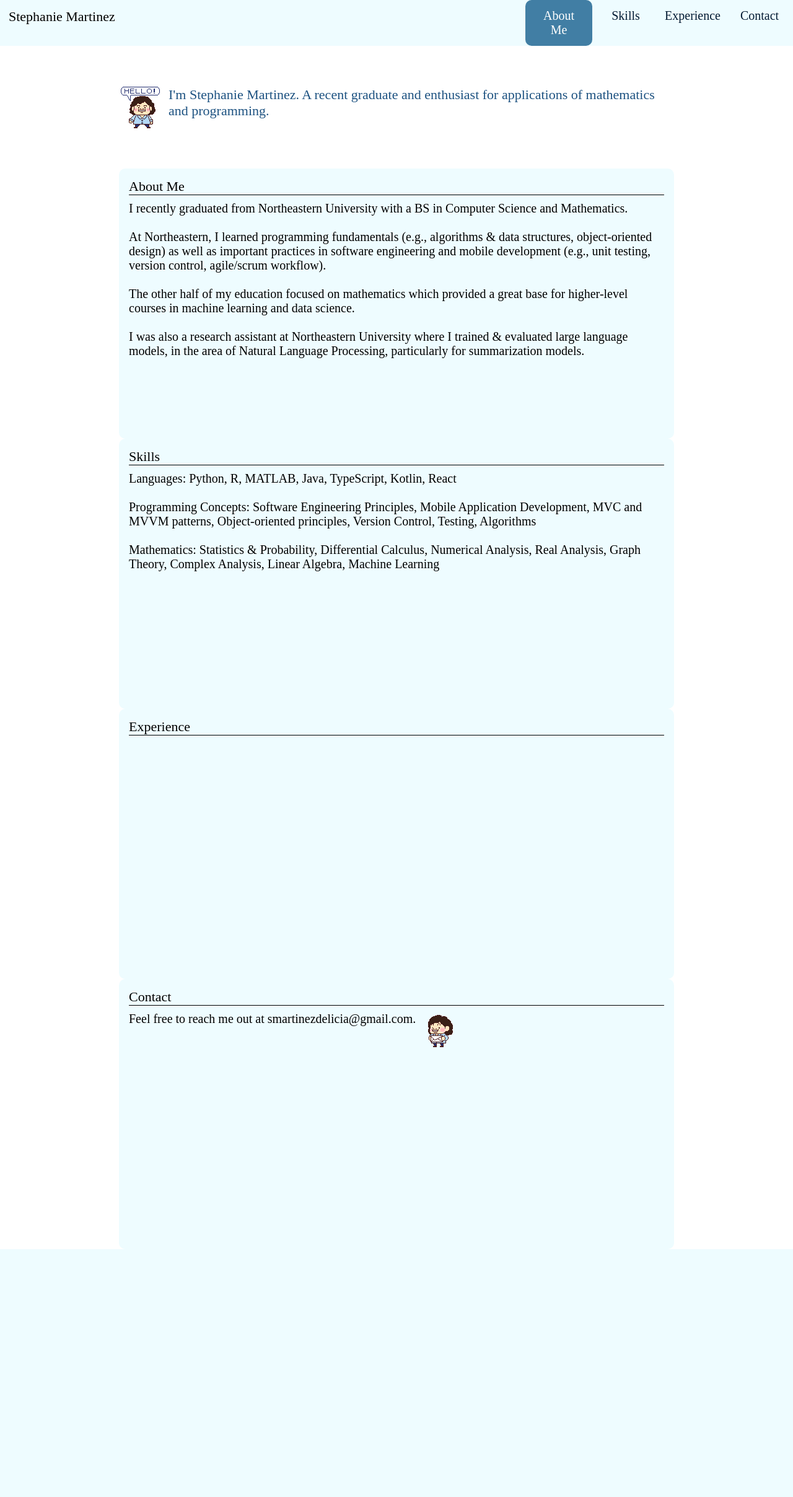
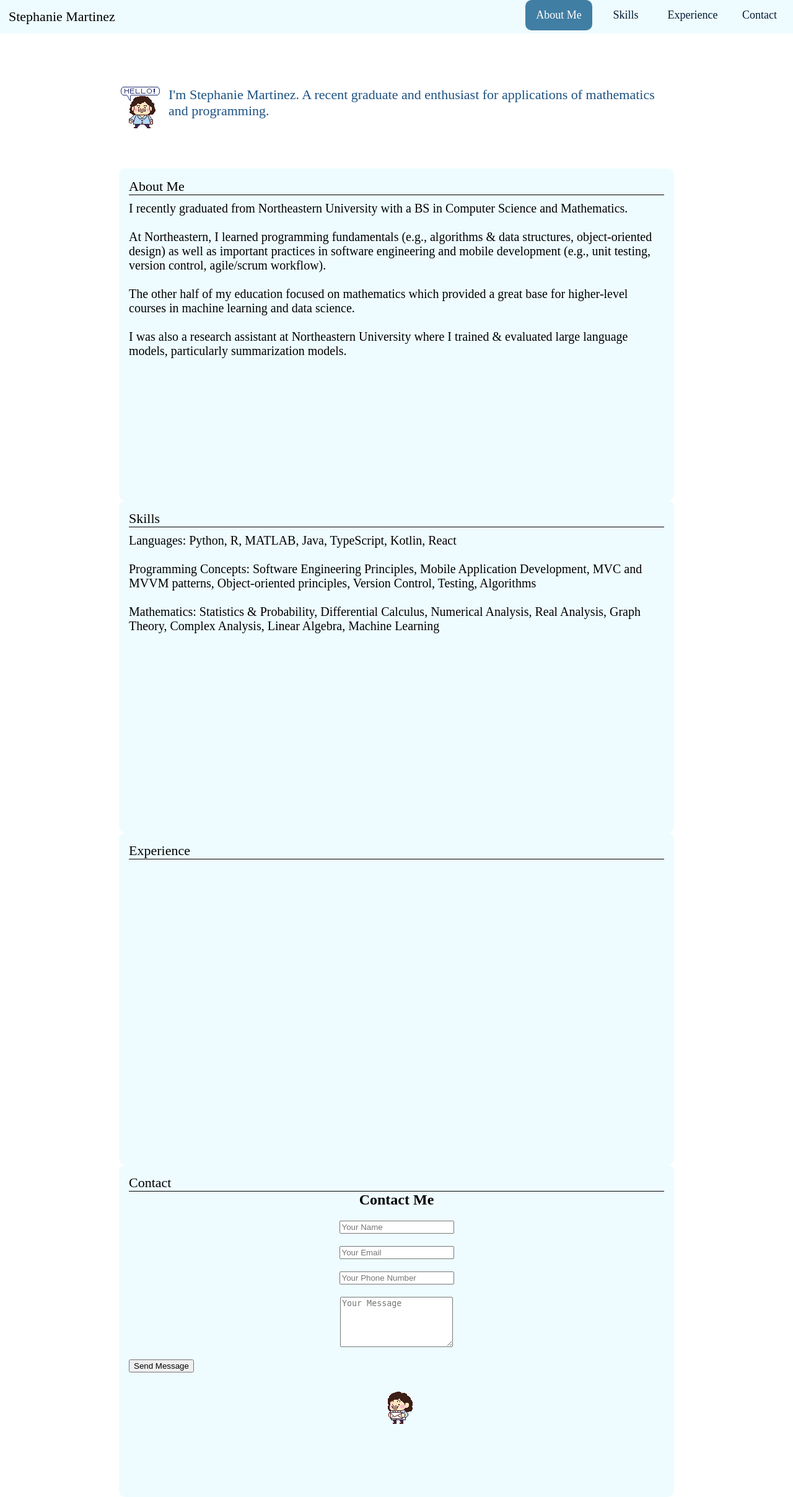
Before and after one commit to Stephanie-Delicia/stephanie-delicia.github.io, a PHP site: page / in a window 1280 px wide. Shown: the whole page at 62% size. Before the commit the page ends 2016 px from the top, so only its background shows below. Run offline with PHP 8.4, Linux system fonts and the light colour scheme.

Commit message:
Add files via upload

```diff
--- a/css/styles.css
+++ b/css/styles.css
@@ -30,7 +30,7 @@ body {
   image-rendering: pixelated;
   image-rendering: -moz-crisp-edges;
   image-rendering: crisp-edges;
-  float: left;
+  margin: auto;
   background: url(../images/mail_sprite.png);
   animation: sprite_anim2 2.0s steps(10) infinite;
 }
@@ -67,7 +67,7 @@ body {
     display: block;
     padding: 14px;
     text-decoration: none;
-    font-size: 20px;
+    font-size: 18px;
     display: flex;
     justify-content: center;
     align-items: center;
@@ -115,7 +115,7 @@ body {
 .generalContent {
   background-color: #eefcff;
   overflow: hidden;
-    height: 400px;
+  height: 500px;
   top: 200px;
   padding: 16px;
   scroll-margin-top: 5em;
@@ -142,4 +142,31 @@ body {
     display: block;
   }
 
-      /* --------------------- Contact Me Box ---------------- */
+/* --------------------- Contact Box ---------------- */
+.contact-form-box {
+  padding-top: 20px;
+  background-color: #fff;
+  padding: 20px;
+  border-radius: 8px;
+  box-shadow: 0 4px 8px rgba(0, 0, 0, 0.2);
+  max-width: 600px;
+  text-align: center;
+  width: 100%;
+  margin: auto;
+}
+
+h2 {
+  margin-top: 0;
+  font-family: Baskerville;
+  text-align: center;
+}
+
+.form-group {
+  text-align: center;
+  margin-bottom: 20px;
+}
+
+#submit-button {
+  margin: auto;
+  text-align: center;
+}
--- a/index.html
+++ b/index.html
@@ -1,5 +1,4 @@
 <DOCTYPE! html>
-
 <html>
 <meta name="viewport" content="width=device-width, initial-scale=1">
 <head lang="en-US">
@@ -8,6 +7,7 @@
 </head>
 <!-- hamburger icon -->
 <link rel="stylesheet" href="https://cdnjs.cloudflare.com/ajax/libs/font-awesome/4.7.0/css/font-awesome.min.css">
+
 <!--------------------- Navigation --------------------->
 <body>
     <div id="homeNav">
@@ -53,8 +53,7 @@
             machine learning and data science.
             <br></br>
 
-            I was also a research assistant at Northeastern University where I trained & evaluated large language models,
-            in the area of Natural Language Processing, particularly for summarization models.
+            I was also a research assistant at Northeastern University where I trained & evaluated large language models, particularly summarization models.
         </content>
     </div>
 
@@ -86,9 +85,43 @@
     <div class="generalContent" id="contact">
         <header> Contact </header>
         <line></line>
-        <content>Feel free to reach me out at smartinezdelicia@gmail.com. </content>
+        <!-- <content>Feel free to reach me out at smartinezdelicia@gmail.com. </content> -->
 
-
+        <div class="contact-form-container">
+            <form id="contactForm">
+                <h2>Contact Me</h2>
+                <div class="form-group">
+                    <input type="text" id="name"
+                           name="name"
+                           placeholder="Your Name" required>
+                    <span class="error-message" id="nameError"></span>
+                </div>
+                <div class="form-group">
+                    <input type="email" id="email"
+                           name="email"
+                           placeholder="Your Email" required>
+                    <span class="error-message" id="emailError"></span>
+                </div>
+                <div class="form-group">
+                    <input type="tel" id="phone"
+                           name="phone"
+                           placeholder="Your Phone Number" required>
+                    <span class="error-message" id="phoneError"></span>
+                </div>
+                <div class="form-group">
+                    <textarea id="message"
+                              name="message"
+                              placeholder="Your Message"
+                              rows="5" required></textarea>
+                    <span class="error-message"
+                          id="messageError"></span>
+                </div>
+                <button type="submit"
+                        class="submit-button">
+                  Send Message
+                </button>
+            </form>
+        </div>
 
         <div id="sprite2"> </div>
     </div>
```
Also changed, not shown: js/contact_box.js (added, +49 -0 lines). Lines whose indentation alone changed are shown as unchanged.
